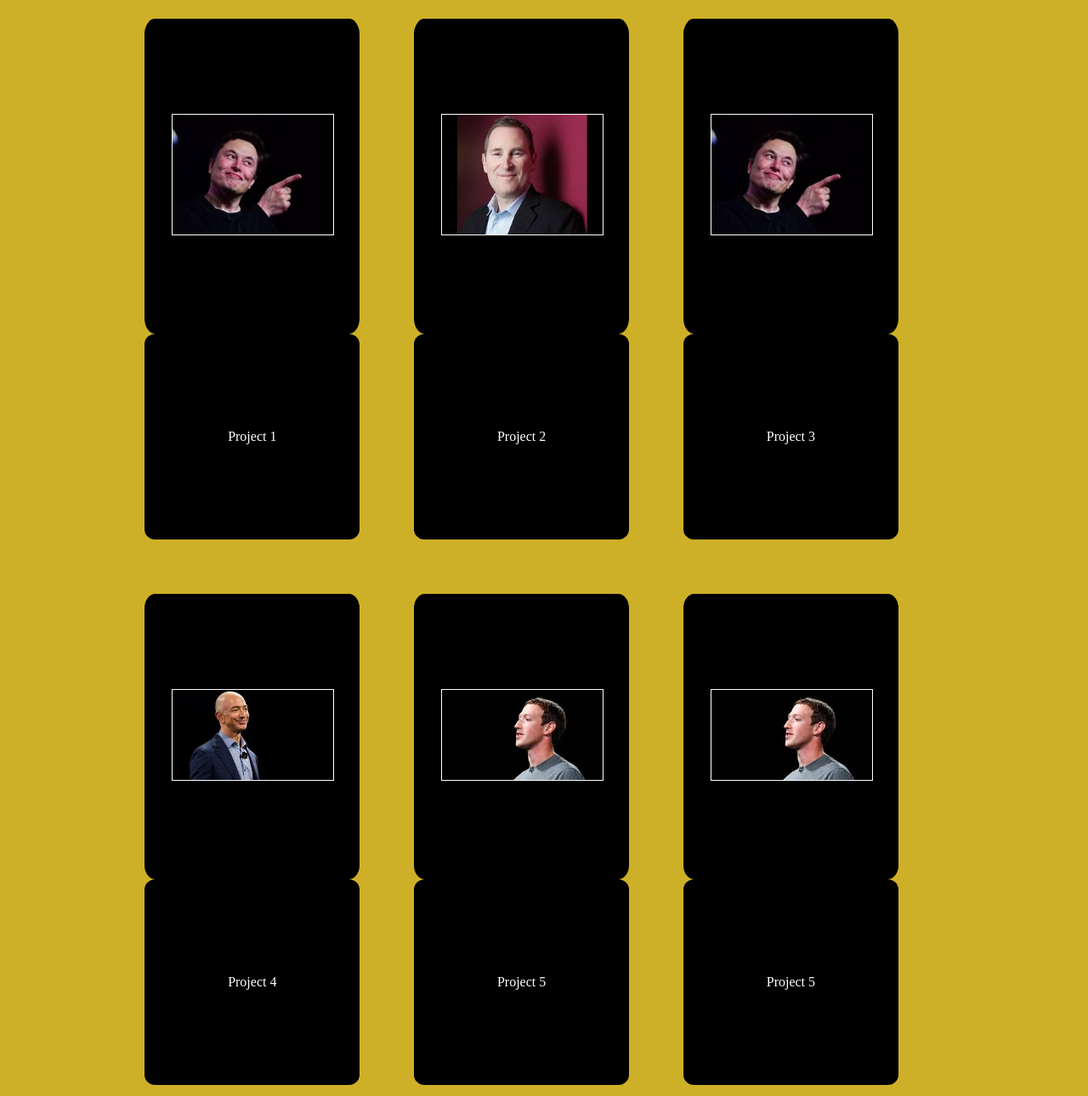
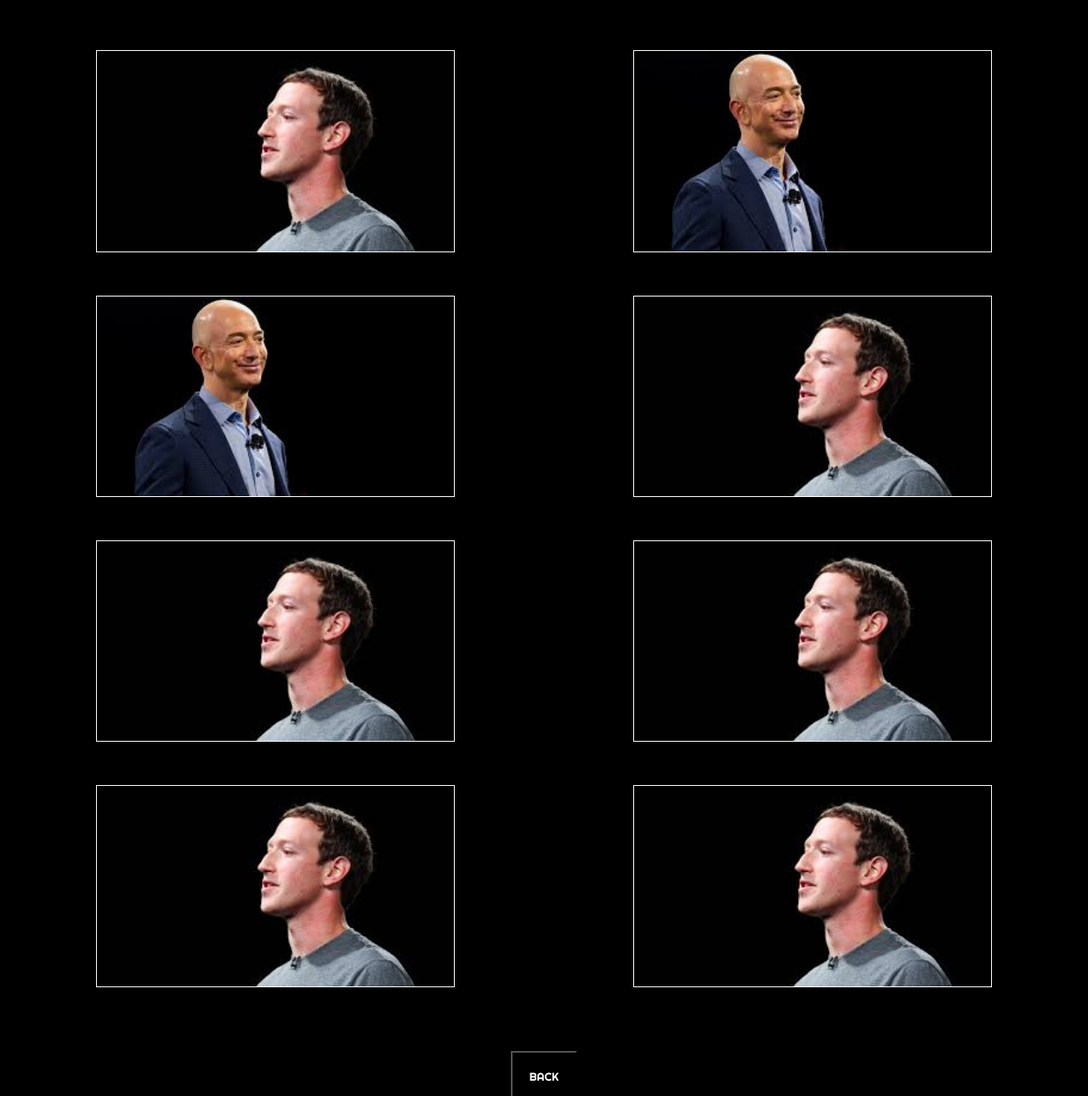
Before and after one commit to yashdixit7/Projects, a plain HTML site: page computervision.html in a window 1280 px wide. Shown: the part 114-1404 px from the top of the page at 85% size. Drawn offline with Linux system fonts and the light colour scheme.

Commit message:
website updated

```diff
--- a/computervision.css
+++ b/computervision.css
@@ -1,41 +1,81 @@
 body{
-    background: #ceb028;
+    background: #000000;
+    font-family: 'Righteous', cursive;
 }
 h1{
-    padding-top: 50px;
+    padding: 50px 0;
     margin: auto;
     width: fit-content;
-    border-bottom: 1px solid #000000;
+    color: #fff;
 }
 
-.grid {
-    overflow: hidden;
-      padding: 0.5em 0 0 0.5em;
-      max-width: 80%;
-      margin: 0 auto;
+.row {
+    display: flex;
+    flex-wrap: wrap;
+    padding: 0;
   }
-  .grid li {
-      margin: auto;
-      padding: 2em;
+  .column {
+    flex: 100%;
+    max-width: 100%;
+    /* padding: 20px; */
+    margin: 2% auto;
+    border: 1px solid #fff;
   }
-  .grid li > div {
-      background: #000000;
-      padding: 7em 2em;
-      text-align: center;
-      border-radius: 5%;
+
+  .column img {
+    vertical-align: middle;
   }
-  .grid li a {
-      color: #fff;
-      text-decoration: none;
+  .container {
+    position: relative;
+    width: 100%;
   }
-  .grid li a:hover{
-    color: rgb(241, 117, 117);
+  .image {
+    display: block;
+    width: 100%;
+    height: auto;
+  }
+  .overlay {
+    position: absolute;
+    top: 0;
+    bottom: 0;
+    left: 0;
+    right: 0;
+    height: 100%;
+    width: 100%;
+    opacity: 0;
+    transition: 0.5s ease;
+    background-color: rgb(255, 255, 255);
+  }
+  .container:hover .overlay {
+    opacity: 0.8;
+  }
+  .text {
+    color: rgb(0, 0, 0);
+    font-size: 20px;
+    position: absolute;
+    top: 50%;
+    left: 50%;
+    transform: translate(-50%, -50%);
+    -ms-transform: translate(-50%, -50%);
+    text-align: center;
+  }
+/* Tablet Styles */
+@media only screen and (min-width: 480px) {
+    .column {
+      flex: 50%;
+      max-width: 50%;
+    }
 }
-  .grid li img{
-      border: 1px solid #fff;
-    max-width:100%;
-    max-height:100%;
-  }
+
+
+/* Desktop Styles */
+@media only screen and (min-width: 1024px) {
+    .column {
+      flex: 33.3%;
+      max-width: 33.3%;
+    }
+}
+
 
   button{
       width: fit-content;
@@ -45,30 +85,8 @@ h1{
       margin: 50px auto;
       display: block;
       cursor: pointer;
+    font-family: 'Righteous', cursive;
   }
   a{
       text-decoration: none;
   }
-  @media all and (min-width: 27em) {
-      .grid li {
-          width: 50%;
-          float: left;
-      }
-  }
-
-  @media all and (min-width: 40em) {
-      .grid li {
-          width: 33.3333333%;
-      }
-      .grid li.wide {
-          width: 66.666666%;
-      }
-  }
-  @media all and (min-width: 60em) {
-      .grid li {
-          width: 25%;
-      }
-      .grid li.wide {
-          width: 50%;
-      }
-  }
--- a/computervision.html
+++ b/computervision.html
@@ -6,40 +6,102 @@
     <meta name="viewport" content="width=device-width, initial-scale=1.0">
     <title>Document</title>
     <link rel="stylesheet" href="computervision.css">
+    <link rel="preconnect" href="https://fonts.gstatic.com" crossorigin>
+<link href="https://fonts.googleapis.com/css2?family=Righteous&display=swap" rel="stylesheet">
+
 </head>
 <body>
-    <h1>Computer Vision Projects</h1>
-  <section>
-    <ul class="grid" type="none">
-          <li>
-              <div><img src="ElonMusk.jpg"></div>
-              <div><a href="">Project 1</a></div>
-          </li>
-          <li>
-            <div><img src="A.jpg"></div>
-            <div><a href="#">Project 2</a></div>
+    <h1>< COMPUTER VISION PROJECTS ></h1>
+    <div class="row">
+        <div class="column">
+          <a href="#">
+            <div class="container">
+              <img src="Zuck.jpg" class="image">
+              <div class="overlay">
+                <div class="text">Project 1</div>
+              </div>
+            </div>
+          </a>
+        </div>
 
-          </li>
-          <li>
-            <div><img src="ElonMusk.jpg"></div>
-            <div><a href="#">Project 3</a></div>
-          </li>
-          <li>
-            <div><img src="J.jpg"></div>
-            <div><a href="#">Project 4</a></div>
+        <div class="column">
+          <a href="#">
+            <div class="container">
+              <img src="J.jpg" class="image">
+              <div class="overlay">
+                <div class="text">Project 2</div>
+              </div>
+            </div>
+          </a>
+        </div>
 
-          </li>
-          <li>
-            <div><img src="Zuck.jpg"></div>
-            <div><a href="#">Project 5</a></div>
-          </li>
-          <li>
-            <div><img src="Zuck.jpg"></div>
-            <div><a href="#">Project 5</a></div>
-          </li>
-      </ul>
-  </section>
-  <div>
+        <div class="column">
+          <a href="#">
+            <div class="container">
+              <img src="J.jpg" class="image">
+              <div class="overlay">
+                <div class="text">Project 3</div>
+              </div>
+            </div>
+          </a>
+        </div>
+
+        <div class="column">
+            <a href="#">
+              <div class="container">
+                <img src="Zuck.jpg" class="image">
+                <div class="overlay">
+                  <div class="text">Project 1</div>
+                </div>
+              </div>
+            </a>
+          </div>
+
+          <div class="column">
+            <a href="#">
+              <div class="container">
+                <img src="Zuck.jpg" class="image">
+                <div class="overlay">
+                  <div class="text">Project 2</div>
+                </div>
+              </div>
+            </a>
+          </div>
+
+          <div class="column">
+            <a href="#">
+              <div class="container">
+                <img src="Zuck.jpg" class="image">
+                <div class="overlay">
+                  <div class="text">Project 3</div>
+                </div>
+              </div>
+            </a>
+          </div>
+
+          <div class="column">
+            <a href="#">
+              <div class="container">
+                <img src="Zuck.jpg" class="image">
+                <div class="overlay">
+                  <div class="text">Project 4</div>
+                </div>
+              </div>
+            </a>
+          </div>
+          <div class="column">
+            <a href="#">
+              <div class="container">
+                <img src="Zuck.jpg" class="image">
+                <div class="overlay">
+                  <div class="text">Project 5</div>
+                </div>
+              </div>
+            </a>
+          </div>
+
+      </div>
+    <div>
     <a href="index.html"><button>BACK</button></a>
 </div>
 </body>
--- a/index.css
+++ b/index.css
@@ -1,12 +1,14 @@
+body{
+    background: #000000;
+}
 h1{
-    padding-top: 50px;
+    padding: 50px 0;
     margin: auto;
     width: fit-content;
-    border-bottom: 1px solid #000000;
+    color: #fff;
+    font-family: 'Righteous', cursive;
 }
-body{
-    background: #ce4128;
-}
+
 .grid {
     overflow: hidden;
       padding: 0.5em 0 0 0.5em;
@@ -17,17 +19,25 @@ body{
       padding: 2em;
   }
   .grid li > div {
-      border-radius: 30%;
+      border-radius: 10%;
       background: #000000;
       padding: 7em 2em;
       text-align: center;
+      border-bottom: 1px solid #fff;
+      border-left: 1px solid #fff;
+      box-shadow: rgb(148, 148, 148) -15px 15px 15px -10px;
   }
   .grid li a {
       color: #fff;
       text-decoration: none;
+      font-family: 'Righteous', cursive;
   }
   .grid li a:hover{
       color: rgb(241, 117, 117);
+  }
+  .grid li > div:hover{
+    box-shadow: rgb(241, 117, 117) -15px 15px 15px -10px;
+
   }
 
   @media all and (min-width: 27em) {
```
Also changed, not shown: index.html (+4 -1 lines), one.jpg (added), three.jpg (added), two.jpg (added).
